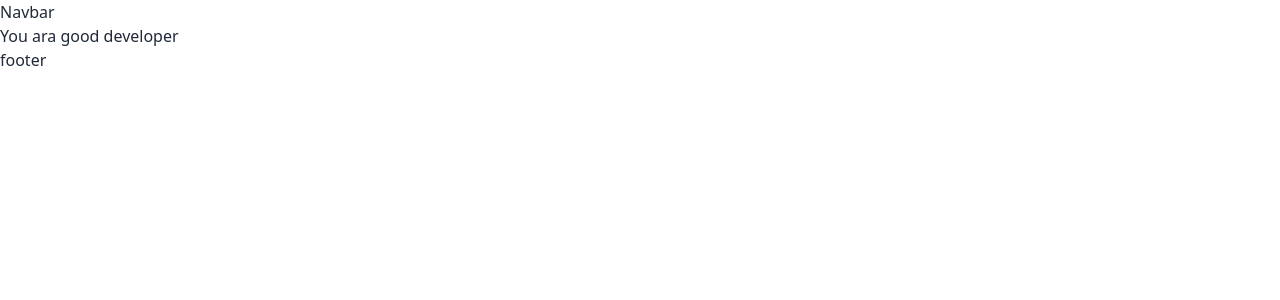
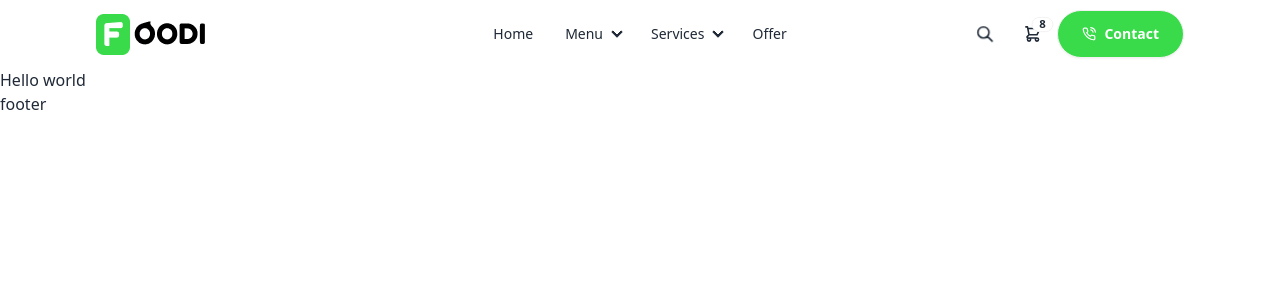
Before and after one commit to Jimshad-tp/Foodi_The_Complete_Mern_App, a React (Vite) app in the folder foodi-client/: page / in a window 1280 px wide. Shown: the top 300 px of the page. Built offline with nearby package versions, Linux system fonts and the light colour scheme.

Commit message:
navbar added

```diff
--- a/foodi-client/package.json
+++ b/foodi-client/package.json
@@ -14,6 +14,7 @@
     "match-sorter": "^6.3.1",
     "react": "^18.2.0",
     "react-dom": "^18.2.0",
+    "react-icons": "^4.12.0",
     "react-router-dom": "^6.20.1",
     "sort-by": "^1.2.0"
   },
--- a/foodi-client/src/components/Navbar.jsx
+++ b/foodi-client/src/components/Navbar.jsx
@@ -1,9 +1,121 @@
-import React from 'react'
+import React from "react";
+import logo from "/logo.png";
+import { FiPhoneCall } from "react-icons/fi";
 
 function Navbar() {
+  const Navitem = (
+    <>
+      <li>
+        <a href="/">Home</a>
+      </li>
+      <li>
+        <details>
+          <summary>Menu</summary>
+          <ul className="p-2">
+            <li>
+              <a>All</a>
+            </li>
+            <li>
+              <a>Salad</a>
+            </li>
+            <li>
+              <a>Pizza</a>
+            </li>
+          </ul>
+        </details>
+      </li>
+      <li>
+        <details>
+          <summary>Services</summary>
+          <ul className="p-2">
+            <li>
+              <a>Online Order</a>
+            </li>
+            <li>
+              <a>Booking</a>
+            </li>
+            <li>
+              <a>Order Tracking</a>
+            </li>
+          </ul>
+        </details>
+      </li>
+      <li>
+        <a>Offer</a>
+      </li>
+    </>
+  );
   return (
-    <div>Navbar</div>
-  )
+    <header className="max-w-screen-2x1 container mx-auto">
+      <div className="navbar xl:px-24">
+        <div className="navbar-start">
+          <div className="dropdown">
+            <div tabIndex={0} role="button" className="btn btn-ghost lg:hidden">
+              <svg
+                xmlns="http://www.w3.org/2000/svg"
+                className="h-5 w-5"
+                fill="none"
+                viewBox="0 0 24 24"
+                stroke="currentColor"
+              >
+                <path
+                  strokeLinecap="round"
+                  strokeLinejoin="round"
+                  strokeWidth="2"
+                  d="M4 6h16M4 12h8m-8 6h16"
+                />
+              </svg>
+            </div>
+            <ul
+              tabIndex={0}
+              className="menu menu-sm dropdown-content mt-3 z-[1] p-2 shadow bg-base-100 rounded-box w-52"
+            >
+              {Navitem}
+            </ul>
+          </div>
+          <a href="/">
+            <img src={logo} alt="" />
+          </a>
+        </div>
+        <div className="navbar-center hidden lg:flex">
+          <ul className="menu menu-horizontal px-1">{Navitem}</ul>
+        </div>
+
+        <div className="navbar-end">
+          {/*search button */}
+        <button className="btn btn-ghost btn-circle  hidden lg:flex">
+      <svg xmlns="http://www.w3.org/2000/svg" className="h-5 w-5" fill="none" viewBox="0 0 24 24" stroke="currentColor"><path strokeLinecap="round" strokeLinejoin="round" strokeWidth="2" d="M21 21l-6-6m2-5a7 7 0 11-14 0 7 7 0 0114 0z" /></svg>
+    </button>
+    {/*Cart button*/}
+          <div tabIndex={0} role="button" className="btn btn-ghost btn-circle lg:flex items-center justify-center hidden">
+            <div className="indicator">
+              <svg
+                xmlns="http://www.w3.org/2000/svg"
+                className="h-5 w-5"
+                fill="none"
+                viewBox="0 0 24 24"
+                stroke="currentColor"
+              >
+
+                <path
+                  strokeLinecap="round"
+                  strokeLinejoin="round"
+                  strokeWidth="2"
+                  d="M3 3h2l.4 2M7 13h10l4-8H5.4M7 13L5.4 5M7 13l-2.293 2.293c-.63.63-.184 1.707.707 1.707H17m0 0a2 2 0 100 4 2 2 0 000-4zm-8 2a2 2 0 11-4 0 2 2 0 014 0z"
+                />
+              </svg>
+              <span className="badge badge-sm indicator-item">8</span>
+            </div>
+          </div>
+
+          <a className="btn bg-green rounded-full px-6 text-white flex items-center gap-2">
+            <FiPhoneCall />
+            Contact
+          </a>
+        </div>
+      </div>
+    </header>
+  );
 }
 
-export default Navbar
+export default Navbar;
--- a/foodi-client/src/pages/home/Home.jsx
+++ b/foodi-client/src/pages/home/Home.jsx
@@ -2,7 +2,7 @@
 
 function Home() {
   return (
-    <div>You ara good developer</div>
+    <div>Hello world</div>
   )
 }
 
```
Also changed, not shown: foodi-client/public/logo.png (added), 1 other file (tests, documents, lock files or other folders).
